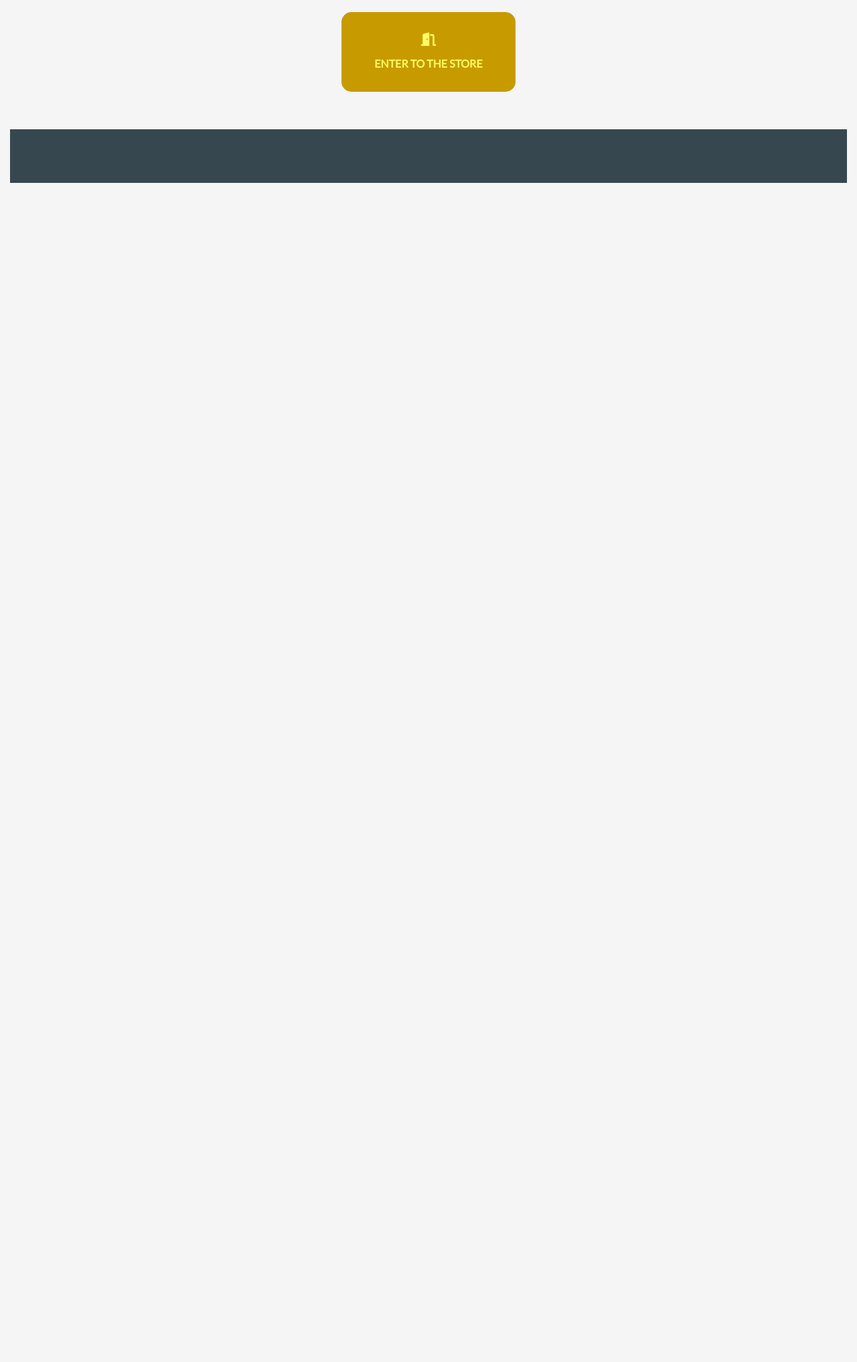
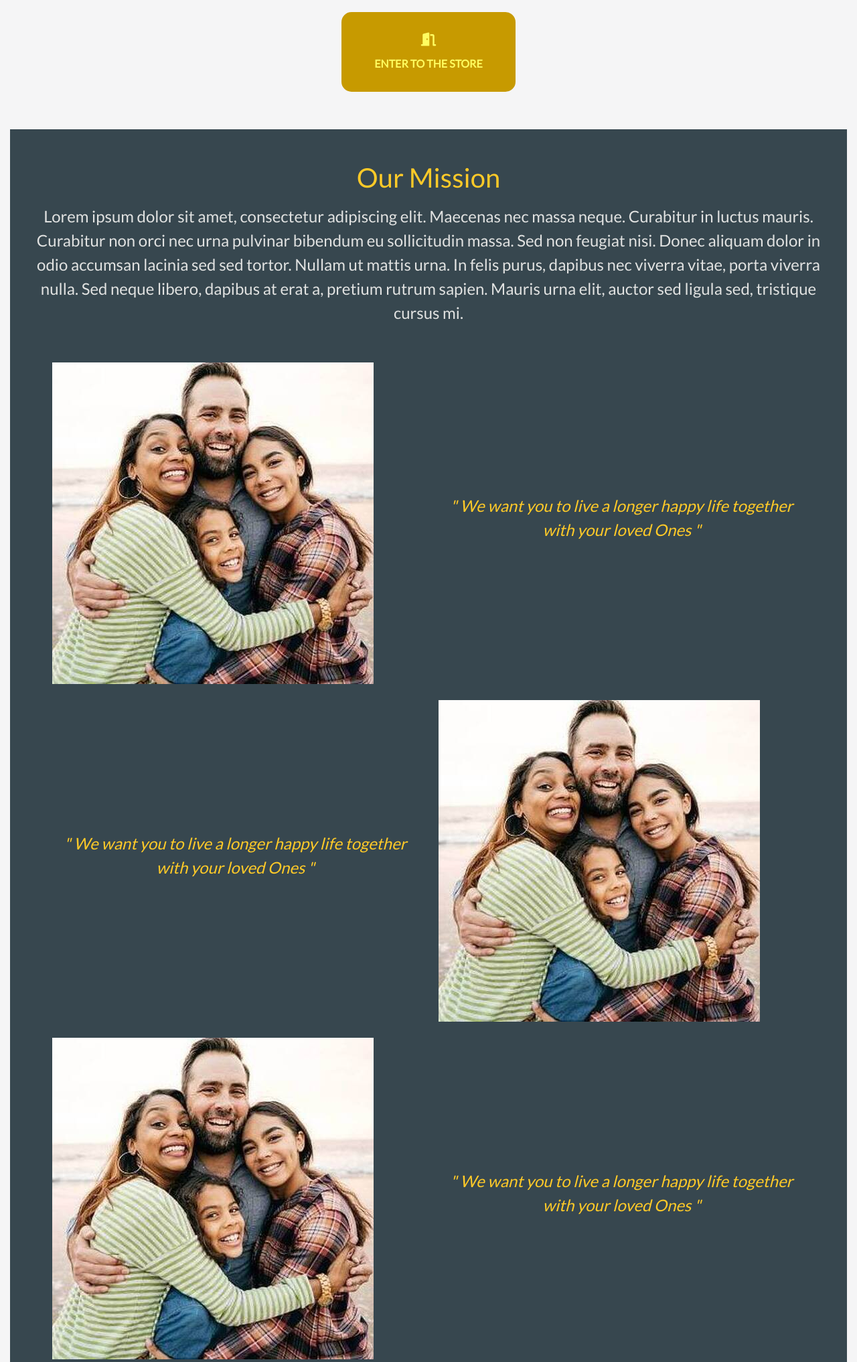
Before and after one commit to Code-Institute-Submissions/szomoru-MP4-DietPantry_MarResub, a Django app: page / in a window 1280 px wide. Shown: the part 545-2578 px from the top of the page at 67% size. Before the commit the page ends 818 px from the top, so only its background shows below. Run offline with Django 3.2, Linux system fonts and the light colour scheme; some libraries are stand-ins or nearby versions.

Commit message:
our mission section styling

```diff
--- a/home/templates/home/includes/mission.html
+++ b/home/templates/home/includes/mission.html
@@ -1,14 +1,56 @@
-<div class="container-fluid dark-bg">
-    <div class="row text-center pb-3">
-        <div class="col-6"></div>
-        <div class="col-6"></div>
+<div id="mission" class="container-fluid dark-bg">
+    <div class="row pb-3">
+        <div class="col text-center">
+            <h1>Our Mission</h1>
+            <p>Lorem ipsum dolor sit amet, consectetur adipiscing elit. Maecenas nec massa neque. Curabitur in luctus mauris. Curabitur non orci nec urna pulvinar bibendum eu sollicitudin massa. Sed non feugiat nisi. Donec aliquam dolor in odio accumsan lacinia sed sed tortor. Nullam ut mattis urna. In felis purus, dapibus nec viverra vitae, porta viverra nulla. Sed neque libero, dapibus at erat a, pretium rutrum sapien. Mauris urna elit, auctor sed ligula sed, tristique cursus mi.</p>
+        </div>
     </div>
-    <div class="row pb-3">
-        <div class="col-6"></div>
-        <div class="col-6"></div>
+    <div class="row px-5 pt-4">
+        <div class="col-sm-12 col-md-6">
+            <img class="img-fluid" src="/media/benefits/family_480x480_tiny.jpg" class="rounded" alt="...">
+        </div>
+        <div class="col-md-6 col-sm-12 text-center">
+            <p class="light-bold-text ">" We want you to live a longer happy life together with your loved Ones "</p>
+        </div>
     </div>
-    <div class="row pb-5">
-        <div class="col-6"></div>
-        <div class="col-6"></div>
+    <div class="row px-5 pt-4">
+        <div class="col-md-6 col-sm-12 text-center">
+            <p class="light-bold-text ">" We want you to live a longer happy life together with your loved Ones "</p>
+        </div>
+        <div class="col-sm-12 col-md-6">
+            <img class="img-fluid" src="/media/benefits/family_480x480_tiny.jpg" class="rounded float-none" alt="...">
+        </div>
+    </div>
+    <div class="row px-5 pt-4">
+        <div class="col-sm-12 col-md-6">
+            <img class="img-fluid" src="/media/benefits/family_480x480_tiny.jpg" class="rounded float-none" alt="...">
+        </div>
+        <div class="col-md-6 col-sm-12 text-center">
+            <p class="light-bold-text ">" We want you to live a longer happy life together with your loved Ones "</p>
+        </div>
+    </div>
+    <div class="row px-5 pt-4">
+        <div class="col-md-6 col-sm-12 text-center">
+            <p class="light-bold-text ">" We want you to live a longer happy life together with your loved Ones "</p>
+        </div>
+        <div class="col-sm-12 col-md-6">
+            <img class="img-fluid" src="/media/benefits/family_480x480_tiny.jpg" class="rounded float-none" alt="...">
+        </div>
+    </div>
+    <div class="row px-5 pt-4">
+        <div class="col-sm-12 col-md-6">
+            <img class="img-fluid" src="/media/benefits/family_480x480_tiny.jpg" class="rounded float-none" alt="...">
+        </div>
+        <div class="col-md-6 col-sm-12 text-center">
+            <p class="light-bold-text ">" We want you to live a longer happy life together with your loved Ones "</p>
+        </div>
+    </div>
+    <div class="row px-5 pt-4">
+        <div class="col-md-6 col-sm-12 text-center">
+            <p class="light-bold-text ">" We want you to live a longer happy life together with your loved Ones "</p>
+        </div>
+        <div class="col-sm-12 col-md-6">
+            <img class="img-fluid" src="/media/benefits/family_480x480_tiny.jpg" class="rounded float-none" alt="...">
+        </div>
     </div>
 </div>
--- a/static/css/base.css
+++ b/static/css/base.css
@@ -230,6 +230,31 @@ hr {
     height: 204px;
 }
 
+/* -------------------------------- IMG styling */
+
+.row {
+    align-items: center !important;
+}
+
+
+#mission h1 {
+    color: var(--color-secondary);
+    margin-top: 3rem;
+    margin-bottom: 1rem;
+}
+
+.light-bold-text {
+    color: var(--color-secondary) !important;
+    font-size: var(--default-font-size);
+    font-style: italic;
+}
+
+#mission p {
+    color: var(--color-html-bg);
+    font-size: var(--default-font-size);
+}
+
+
 
 
 /* -------------------------------- Media Queries */
```
Also changed, not shown: media/benefits/family_480x480_tiny.jpg (added).
